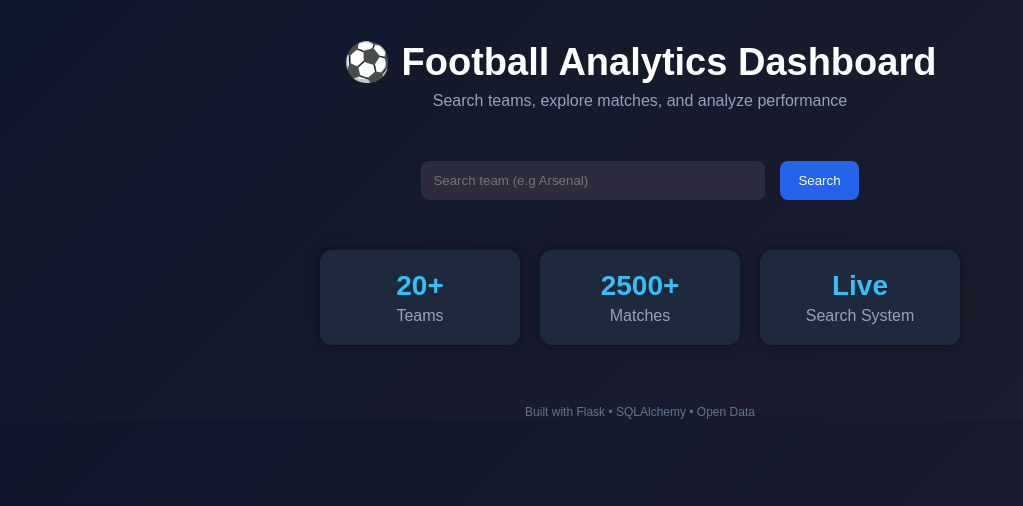
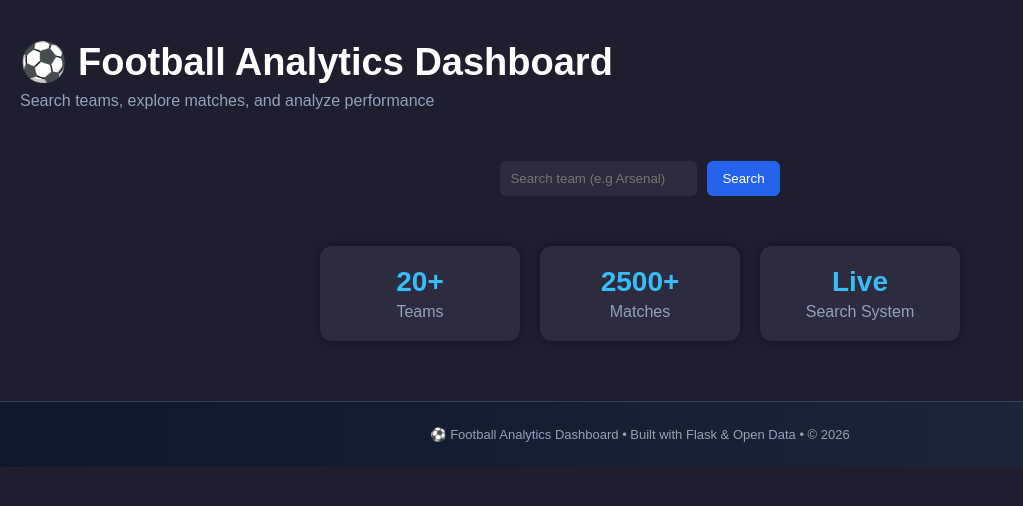
Before and after one commit to Greatman-Web/football-dashboard, a Flask app: page / in a window 1280 px wide. Shown: the top 506 px of the page, without its empty margins (0-1023 px from the left). Run offline with Flask 3, Linux system fonts and the light colour scheme; data comes from the database, SQL or seed files in the repository.

Commit message:
Improved UI: upgraded footer and dashboard styling

```diff
--- a/static/style.css
+++ b/static/style.css
@@ -214,6 +214,10 @@ select {
 
 .footer {
     margin-top: 60px;
-    color: #64748b;
-    font-size: 12px;
+    padding: 25px 15px;
+    text-align: center;
+    font-size: 13px;
+    color: #94a3b8;
+    background: linear-gradient(90deg, #0f172a, #1e293b);
+    border-top: 1px solid #334155;
 }
--- a/templates/index.html
+++ b/templates/index.html
@@ -3,124 +3,12 @@
 <head>
     <title>Football Dashboard</title>
     <link rel="stylesheet" href="{{ url_for('static', filename='style.css') }}">
-
-    <style>
-        body {
-            margin: 0;
-            font-family: Arial;
-            background: linear-gradient(135deg, #0f172a, #1e1e2f);
-            color: white;
-            text-align: center;
-        }
-
-        /* HEADER */
-        .header {
-            padding: 40px 20px 10px;
-        }
-
-        .header h1 {
-            font-size: 38px;
-            margin: 0;
-        }
-
-        .header p {
-            color: #94a3b8;
-            margin-top: 8px;
-        }
-
-        /* SEARCH */
-        .search-box {
-            margin-top: 25px;
-            position: relative;
-        }
-
-        input {
-            padding: 12px;
-            width: 320px;
-            border-radius: 8px;
-            border: none;
-            outline: none;
-        }
-
-        .search-btn {
-            padding: 12px 18px;
-            border: none;
-            background: #2563eb;
-            color: white;
-            border-radius: 8px;
-            cursor: pointer;
-            margin-left: 5px;
-        }
-
-        .search-btn:hover {
-            background: #1d4ed8;
-        }
-
-        /* SUGGESTIONS */
-        #suggestions {
-            background: #1e293b;
-            width: 320px;
-            margin: 10px auto 0;
-            text-align: left;
-            display: none;
-            border-radius: 8px;
-            overflow: hidden;
-            box-shadow: 0 5px 15px rgba(0,0,0,0.3);
-        }
-
-        #suggestions div {
-            padding: 10px;
-            cursor: pointer;
-        }
-
-        #suggestions div:hover {
-            background: #2563eb;
-        }
-
-        /* STATS */
-        .stats {
-            display: flex;
-            justify-content: center;
-            gap: 20px;
-            margin-top: 50px;
-            flex-wrap: wrap;
-        }
-
-        .stat-box {
-            background: #1e293b;
-            padding: 20px;
-            border-radius: 12px;
-            width: 160px;
-            box-shadow: 0 0 12px rgba(0,0,0,0.4);
-            transition: 0.3s;
-        }
-
-        .stat-box:hover {
-            transform: translateY(-5px);
-        }
-
-        .stat-box h3 {
-            margin: 0;
-            font-size: 28px;
-            color: #38bdf8;
-        }
-
-        .stat-box p {
-            margin: 5px 0 0;
-            color: #94a3b8;
-        }
-
-        /* FOOTER */
-        .footer {
-            margin-top: 60px;
-            color: #64748b;
-            font-size: 12px;
-        }
     </style>
 </head>
 
 <body>
 
+    <!-- HEADER -->
     <div class="header">
         <h1>⚽ Football Analytics Dashboard</h1>
         <p>Search teams, explore matches, and analyze performance</p>
@@ -163,8 +51,9 @@
 
     </div>
 
+    <!-- FOOTER -->
    <div class="footer">
-    Built with Flask • SQLAlchemy • Open Data
+    ⚽ Football Analytics Dashboard • Built with Flask & Open Data • © 2026
    </div>
 
 </body>
```
Lines whose indentation alone changed are shown as unchanged.
